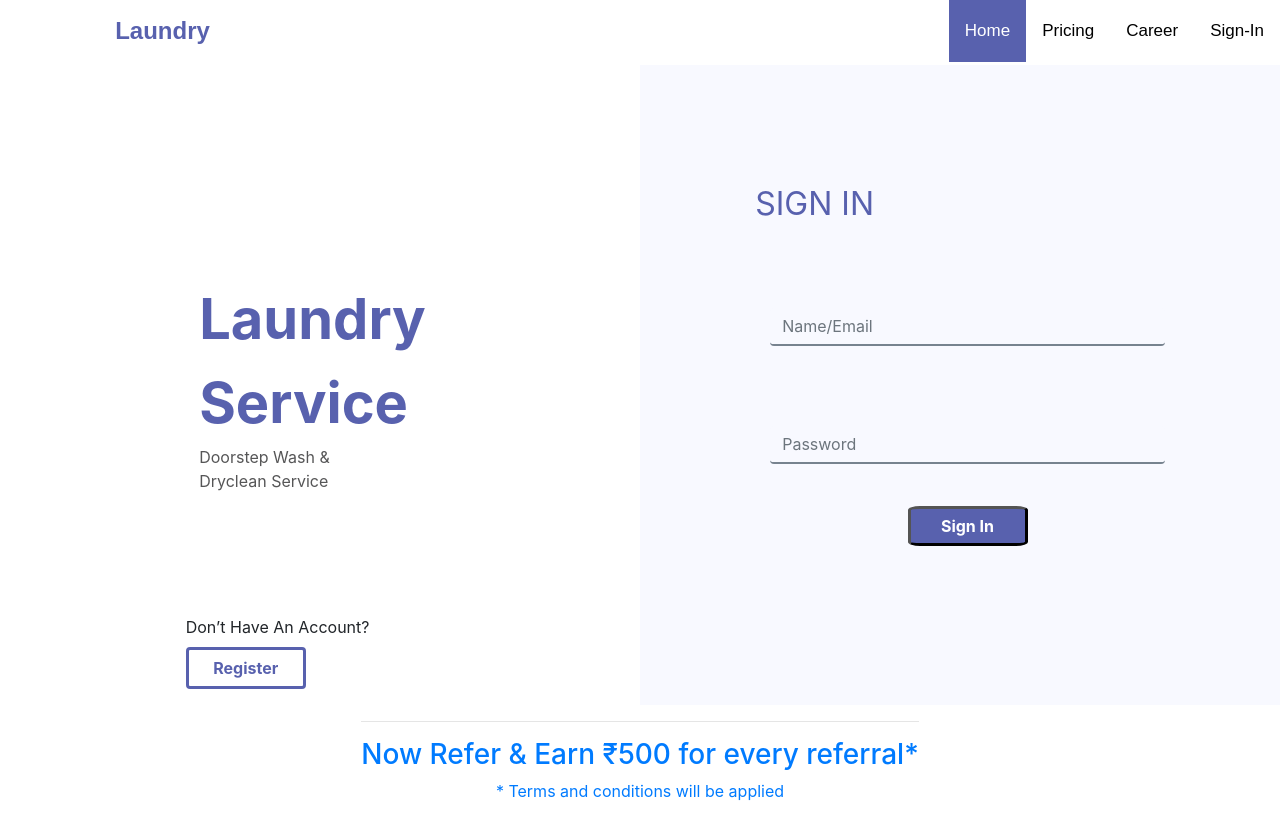
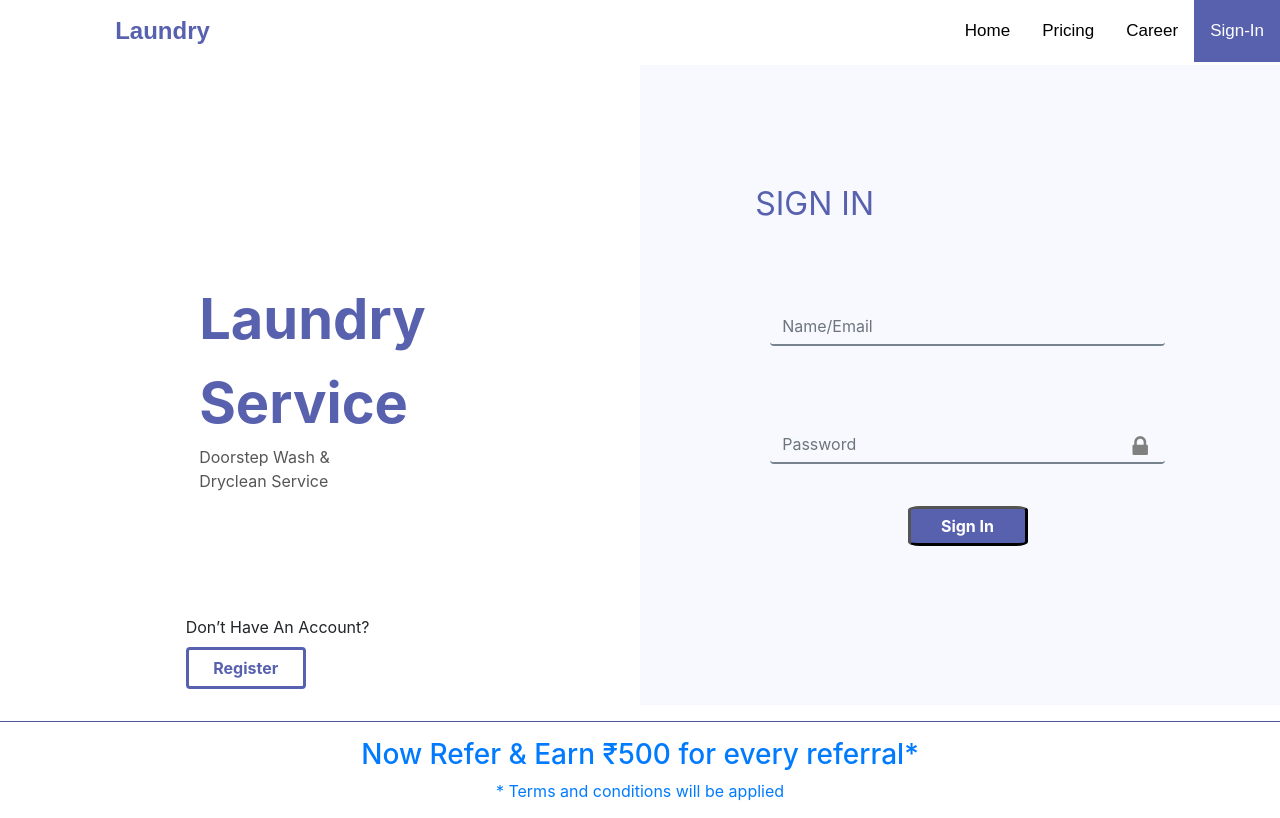
Before and after one commit to abhiramvenugopal/Laundry-APP, a React (Create React App) app in the folder appClient/: page / in a window 1280 px wide. Built offline with nearby package versions, Linux system fonts and the light colour scheme.

Commit message:
added password visibility functionality

```diff
--- a/appClient/src/components/CreateOrder/create-order.js
+++ b/appClient/src/components/CreateOrder/create-order.js
@@ -64,6 +64,17 @@ function CreateOrder(){
             }, 100);
         })
         .catch(err=>{console.log('err')})
+
+        if (active==='create'){
+            setListicon(list)
+            setMoreicon(more)
+            setHomeicon(home)
+        }
+        if (active==="past"){
+            setListicon(activelist)
+            setMoreicon(whitemore)
+            setHomeicon(home)
+        }
     },[])
 
 const handleSubmit=()=>{
--- a/appClient/src/components/Footer/footer.js
+++ b/appClient/src/components/Footer/footer.js
@@ -2,9 +2,7 @@ import './footer.css'
 import React from 'react';
 function Footer(){
     return(
-        <div className="center text-primary">
-            <hr/>
-            <h3>Now Refer & Earn ₹500 for every referral*</h3>
+        <div className="center text-primary">            <h3>Now Refer & Earn ₹500 for every referral*</h3>
             <p>* Terms and conditions will be applied</p>
         </div>
     )
--- a/appClient/src/components/Landingpage/landing-page.css
+++ b/appClient/src/components/Landingpage/landing-page.css
@@ -14,3 +14,11 @@
 .sigin-btn-div {
   margin-top: 10%;
 }
+.input-icon{
+        float: right !important ;
+        position: absolute;
+        display: flex;
+        justify-content:right;
+        color: grey;
+        width:90%;
+}
--- a/appClient/src/components/Landingpage/landing-page.js
+++ b/appClient/src/components/Landingpage/landing-page.js
@@ -12,7 +12,7 @@ function LandingPage() {
     window.localStorage.removeItem('Token')
   },[])
   const [login, setLogin] = useState(true);
-
+  const [locked,setLocked]=useState(true)
   var historyobj=useHistory();
   const useFormInput = initialValue => {
       const [value, setValue] = useState(initialValue);
@@ -25,6 +25,16 @@ function LandingPage() {
           onChange: handleChange
       }
   }
+  const handlePassword=()=>{
+    if(locked){
+      document.querySelector("#inputFeild").type="text"
+      setLocked(false)
+    }
+    else{
+      document.querySelector('#inputFeild').type="password"
+      setLocked(true)
+    }
+}
   const email = useFormInput('');
   const password = useFormInput('');
 
@@ -91,8 +101,10 @@ function LandingPage() {
                           <div className="col-md-12 form-group set-flex-start input-div-margin">
                             <input {...email} type="text" className="form-control custom-form-input input-full-width"  placeholder="Name/Email"/>
                           </div>
-                          <div className=" col-md-12 form-group set-flex-start input-div-margin">
-                            <input {...password}  type="password" className="form-control custom-form-input input-full-width"  placeholder="Password"/>
+                          <div className=" col-md-12 form-group set-flex-start input-div-margin ">
+                           <input {...password}  id="inputFeild" type="password" className="form-control custom-form-input input-full-width "  placeholder="Password"></input>
+                           <span style={{fontSize:"24px",color:"grey",display:"flex",position:"absolute",right:'2rem',top:'0.5rem',justifyContent:"right",}} onClick={handlePassword} className={(locked?"fa fa-lock ":"fa fa-unlock ")}></span>
+
                           </div>
                           <div className="sigin-btn-div">
                             <button  className="register-btn " type="submit">Sign In</button>
@@ -111,6 +123,7 @@ function LandingPage() {
 
             </div>}
             {(!login) && <Register changeParentval={()=>{setLogin(true)}} />}
+          <hr color="#5861AE" style={{border:'1!important'}} />
             <footer className="footer-section">
                 <Footer/>
             </footer>
--- a/appClient/src/components/Nav/nav.js
+++ b/appClient/src/components/Nav/nav.js
@@ -6,14 +6,19 @@ import icon from '../../assets/img/usericon.png'
 function Nav() {
     const [signedin,setSignedin]=useState(false)
     const [active,setActive]=useState(false)
+    const [name,setName]=useState('username')
     useEffect(()=>{
         const token=window.localStorage.getItem('Token')
+        const userdata=window.localStorage.getItem('User')
         console.log('token',token)
         if(token){
             setSignedin(true)
+            const user= JSON.parse(userdata)
+            setName(user.name)
         }
         else{
             setSignedin(false)
+            setName('')
         }
     },[])
     const handleActive=()=>{
@@ -48,15 +53,15 @@ function Nav() {
             <i onClick={handleActive} style={{float:"right"}} className="fa fa-bars fa-2x icon "></i>
             <div className={(!active?"navcontent":"toggle")}>
                 <p className="caption" ><b>Laundry</b></p>
-                <a className={(signedin?"hidecomponent":"")}  href="#home">Sign-In</a>
-                <a className={(signedin?"active ":"hidecomponent")}><img src={icon} className="icons"></img><button onClick={myFunction} className="dropbtn"> user-name</button>
+                <a className={(signedin?"hidecomponent":"active")}  href="/">Sign-In</a>
+                <a className={(signedin?"active ":"hidecomponent")}><img src={icon} className="icons"></img><button onClick={myFunction} className="dropbtn">{name}</button>
                     <div id="myDropdown" className="dropdown-content">
                         <a href="/">signout</a>
                     </div>
                 </a>
                 <a href="#news">Career</a>
                 <a href="#contact">Pricing</a>
-                <a className={(signedin?"":"active")} href="#about">Home</a>
+                <a className={(signedin?"":"")} href="#about">Home</a>
 
             </div>
 </div>
--- a/appClient/src/components/Register/register.js
+++ b/appClient/src/components/Register/register.js
@@ -14,6 +14,7 @@ function Register(props)
     const [state,setState]=useState("");
     const [password,setPassword]=useState("");
     const [streetAddress,setStreetAddress]=useState("");
+    const [locked,setLocked]=useState(true)
     const history=useHistory();
 
   async function signUP(event){
@@ -32,6 +33,16 @@ function Register(props)
       result= await result.json()
       console.log("result:", result)
       props.changeParentval()
+    }
+    const handlePasswordFeild=()=>{
+      if (locked){
+        setLocked(false)
+        document.querySelector("#passwordfeild").type="text"
+      }
+      else{
+        setLocked(true)
+        document.querySelector("#passwordfeild").type="password"
+      }
     }
     return(
         <div>
@@ -107,7 +118,8 @@ function Register(props)
                             <input value={pincode} onChange={(e)=>setPincode(e.target.value)} type="number" className="form-control custom-form-input"  placeholder="Pincode"/>
                           </div>
                           <div className="col-md-6 form-group set-flex-start">
-                            <input value={password} onChange={(e)=>setPassword(e.target.value)} type="password" className="form-control custom-form-input"  placeholder="Password"/>
+                            <input value={password} onChange={(e)=>setPassword(e.target.value)} id="passwordfeild" type="password" className="form-control custom-form-input"  placeholder="Password"/>
+                            <span style={{fontSize:"24px",color:"grey",display:"flex",position:"absolute",right:"2rem",top:'0.5rem',justifyContent:"right",}} onClick={handlePasswordFeild} className={(locked?"fa fa-lock":"fa fa-unlock")} ></span>
                           </div>
                     </div>
                     <div className="reg-btn-chk">
```
